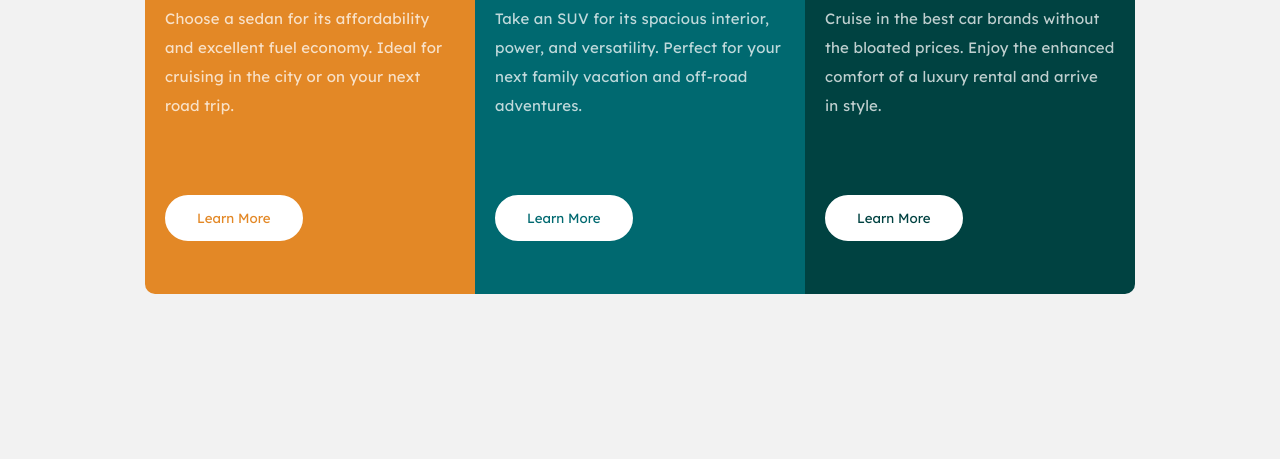
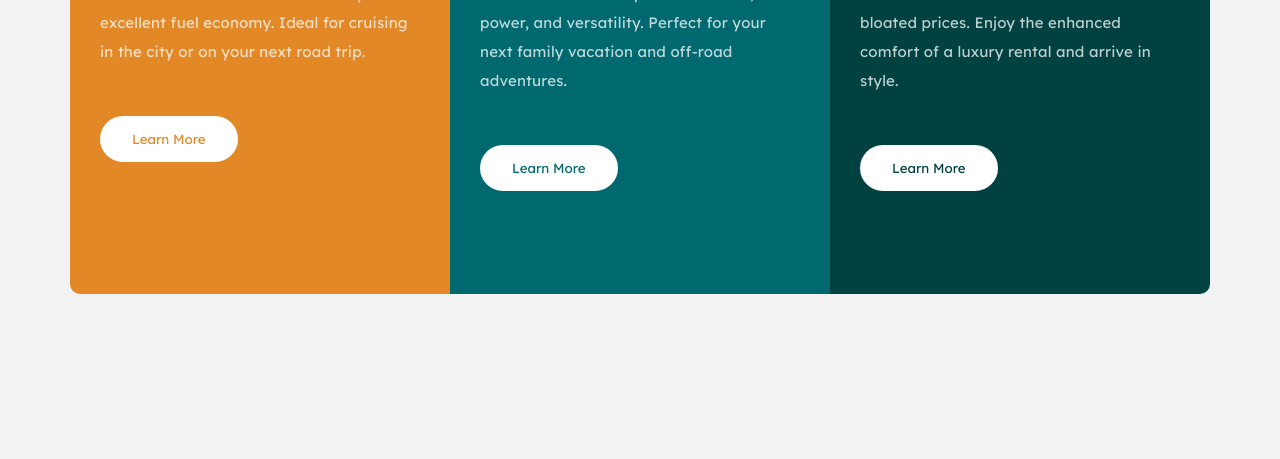
Before and after one commit to Gilocah28/3-column-preview-card-component-main, a plain HTML site: page index.html in a window 1280 px wide. Shown: the part 341-800 px from the top of the page. Drawn offline with Linux system fonts and the light colour scheme.

Commit message:
style changes

```diff
--- a/styles/styles.css
+++ b/styles/styles.css
@@ -24,12 +24,12 @@ body {
 }
 
 .mainCon {
-  width: 290px;
-  height: 400px;
+  width: 320px;
+  height: 450px;
   display: flex;
   flex-flow: column wrap;
   align-items: flex-start;
-  padding: 35px 20px;
+  padding: 10px 30px;
 }
 
 
@@ -59,7 +59,7 @@ p {
 }
 
 .btn {
-  margin-top: 75px;
+  margin-top: 50px;
 }
 
 button {
@@ -125,11 +125,13 @@ button {
 
 
 
-@media screen and (max-width: 600px) {
+@media screen and (max-width: 635px) {
   .container{
     display: flex;
     flex-direction: column;
     height: auto;
+    justify-content: center;
+    align-items: center;
   }
   .sedan{
     border-radius: 10px 10px 0px 0px ;
@@ -147,6 +149,8 @@ button {
     display: flex;
     flex-direction: column;
     height: auto;
+    justify-content: center;
+    align-items: center;
   }
   .sedan{
     border-radius: 10px 10px 0px 0px ;
```
